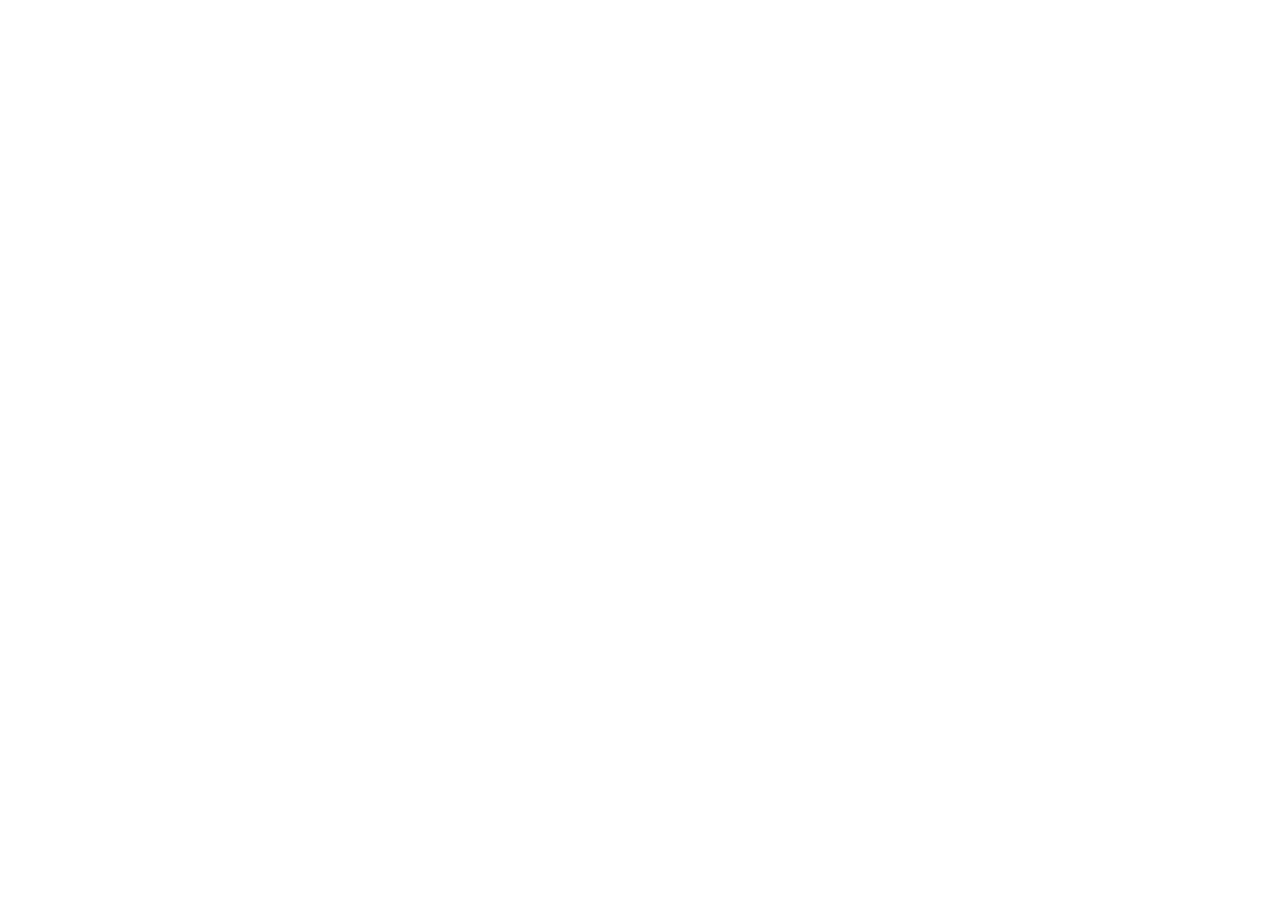
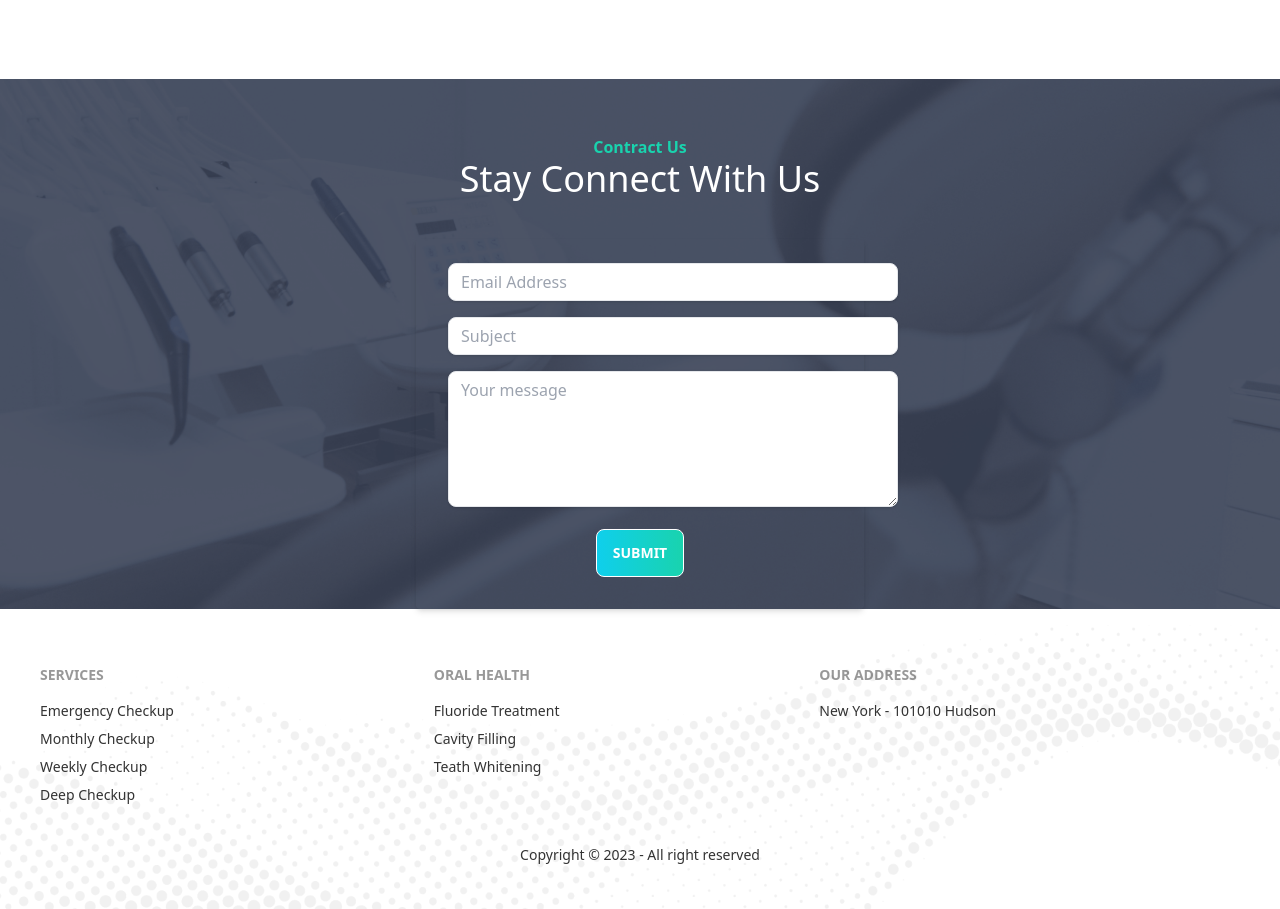
Before and after one commit to shahadat52/Doctors-Portal, a React (Create React App) app: page / in a window 1280 px wide. Shown: the part 3740-4649 px from the top of the page. Before the commit the page ends 3683 px from the top, so only its background shows below. Built offline with nearby package versions, Linux system fonts and the light colour scheme.

Commit message:
contract from and footer section added

```diff
--- /dev/null
+++ b/src/Pages/Home/ContractUs/ContractUs.jsx
@@ -0,0 +1,84 @@
+import React, { useState } from 'react';
+import appointment from '../../../assets/images/appointment.png'
+import ButtonPrimary from '../../../Utilities/ButtonPrimary';
+
+
+const ContractUs = () => {
+    const [email, setEmail] = useState('');
+    const [subject, setSubject] = useState('');
+    const [message, setMessage] = useState('');
+
+    const handleSubmit = (e) => {
+        e.preventDefault();
+        // Handle form submission logic here
+    };
+
+    return (
+        <div className='mx-auto'>
+            <div  style={{
+            backgroundImage: `url(${appointment})`,
+            backgroundSize: 'cover',
+            backgroundRepeat: 'no-repeat',
+            backgroundPosition: 'center',
+        }}>
+            <div className='text-white text-center pt-14 pb-10'>
+                <h5 className='text-secondary font-bold'>Contract Us</h5>
+                <h2 className='text-4xl'>Stay Connect With Us</h2>
+            </div>
+
+            {/* Contract from     */}
+            <div className="max-w-md mx-auto"
+            >
+                <form onSubmit={handleSubmit} className=" shadow-md rounded px-8 pt-6 pb-8 mb-4">
+                    <div className="mb-4">
+
+                        <input
+                            className="shadow appearance-none border rounded-lg lg:w-[450px] md:w-[450px] sm:w-[336px] py-2 px-3 text-gray-700 leading-tight focus:outline-none focus:shadow-outline"
+                            id="email"
+                            type="email"
+                            placeholder="Email Address"
+                            value={email}
+                            onChange={(e) => setEmail(e.target.value)}
+                            required
+                        />
+                    </div>
+                    <div className="mb-4">
+
+                        <input
+                            className="shadow appearance-none border rounded-lg lg:w-[450px] md:w-[450px] sm:w-[336px] py-2 px-3 text-gray-700 leading-tight focus:outline-none focus:shadow-outline"
+                            id="subject"
+                            type="text"
+                            placeholder="Subject"
+                            value={subject}
+                            onChange={(e) => setSubject(e.target.value)}
+                            required
+                        />
+                    </div>
+                    <div className="mb-4 mx-auto">
+
+                        <textarea
+                            className="  shadow appearance-none border lg:w-[450px] md:w-[450px] sm:w-[336px] h-[136px] rounded-lg  py-2 px-3 text-gray-700 leading-tight focus:outline-none focus:shadow-outline"
+                            id="message"
+                            placeholder="Your message"
+                            value={message}
+                            onChange={(e) => setMessage(e.target.value)}
+                            required
+                        ></textarea>
+                    </div>
+                    <div className="flex justify-center items-center">
+                        <ButtonPrimary
+                            className=""
+                            type="submit"
+                        >
+                            Submit
+                        </ButtonPrimary>
+                    </div>
+                </form>
+            </div>
+
+        </div>
+        </div>
+    );
+};
+
+export default ContractUs;
--- a/src/Pages/Home/Home.jsx
+++ b/src/Pages/Home/Home.jsx
@@ -5,6 +5,7 @@
 import DentalCare from './DentalCare/DentalCare';
 import MakeAppointment from './MakeAppointment/MakeAppointment';
 import PatientsSay from './PatientsSay/PatientsSay';
+import ContractUs from './ContractUs/ContractUs';
 
 const Home = () => {
     return (
@@ -15,6 +16,8 @@
             <DentalCare></DentalCare>
             <MakeAppointment></MakeAppointment>
             <PatientsSay></PatientsSay>
+            <ContractUs></ContractUs>
+
         </div>
     );
 };
--- a/src/Pages/Home/PatientsSay/ReviewCards.jsx
+++ b/src/Pages/Home/PatientsSay/ReviewCards.jsx
@@ -31,7 +31,7 @@
 
 const ReviewCards = () => {
     return (
-        <div className='grid gap-6 lg:grid-cols-3 md:grid-cols-2 sm:grid-cols-1 px-6 '>
+        <div className='grid gap-6 lg:grid-cols-3 md:grid-cols-2 sm:grid-cols-1 px-6 mb-40 '>
             {
                 reviewData.map(review => <ReviewCard
                     key={review.id}
--- a/src/Pages/Shared/Footer/Footer.jsx
+++ b/src/Pages/Shared/Footer/Footer.jsx
@@ -1,9 +1,36 @@
 import React from 'react';
+import { Link } from 'react-router-dom';
+import footer from '../../../assets/images/footer.png'
 
 const Footer = () => {
     return (
-        <div>
-            <h2>This is footer page</h2>
+        <div style={{
+            backgroundImage: `url(${footer})`,
+            backgroundSize: 'cover',
+            backgroundRepeat: 'no-repeat',
+            backgroundPosition: 'center',
+        }}>
+            <footer className="footer p-10  ">
+                <div>
+                    <span className="footer-title">Services</span>
+                    <Link className="link link-hover">Emergency Checkup</Link>
+                    <Link className="link link-hover">Monthly Checkup</Link>
+                    <Link className="link link-hover">Weekly Checkup</Link>
+                    <Link className="link link-hover">Deep Checkup</Link>
+                </div>
+                <div>
+                    <span className="footer-title">ORAL HEALTH</span>
+                    <Link className="link link-hover">Fluoride Treatment</Link>
+                    <Link className="link link-hover">Cavity Filling</Link>
+                    <Link className="link link-hover">Teath Whitening</Link>
+                </div>
+                <div>
+                    <span className="footer-title">Our Address</span>
+                    <Link className="link link-hover">New York - 101010 Hudson</Link>
+
+                </div>
+            </footer>
+            <p className='text-center pb-11 text-sm'>Copyright © 2023 - All right reserved</p>
         </div>
     );
 };
```
